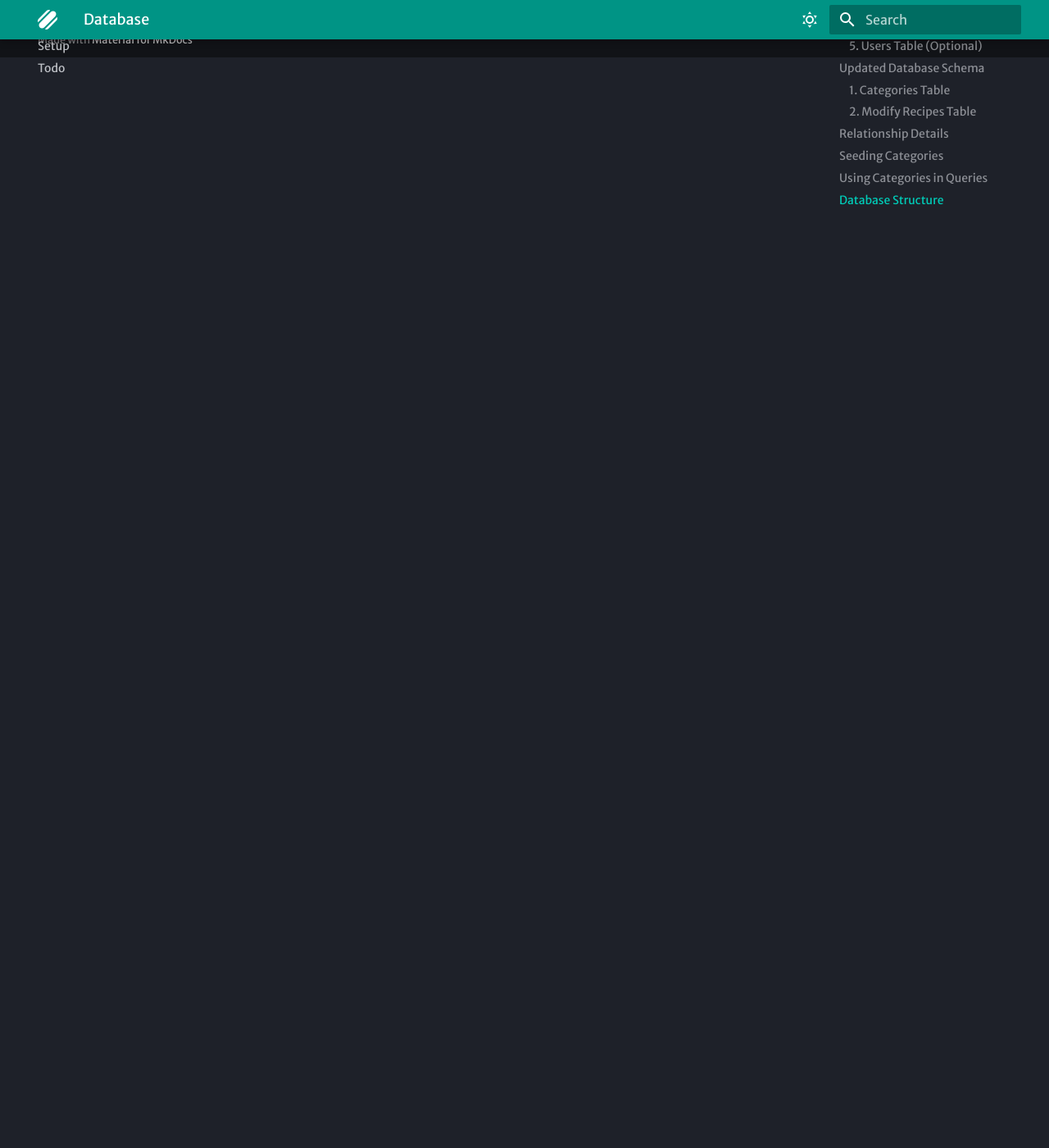
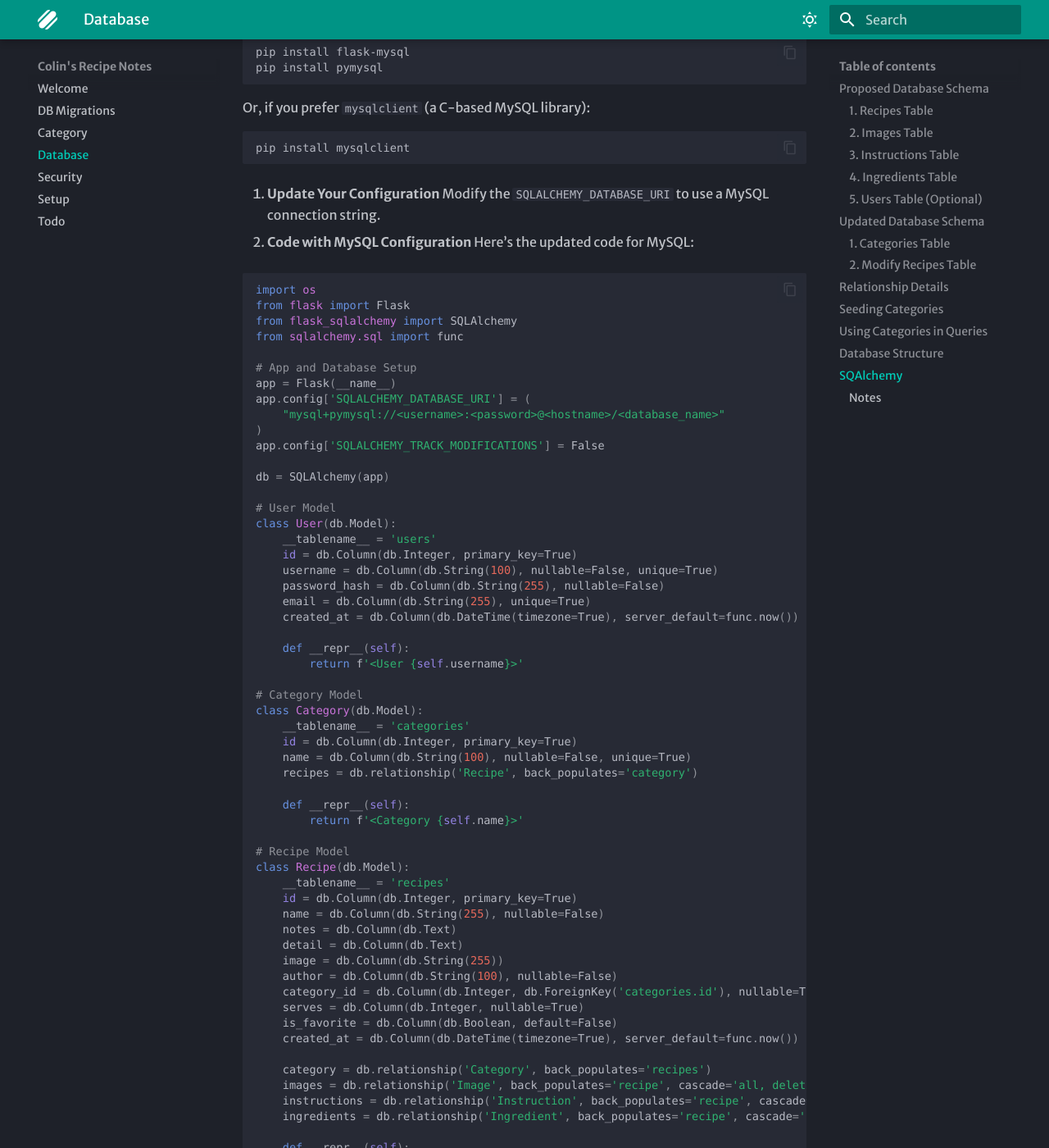
Before and after one commit to colinleroux/recipes-documentation, an MkDocs documentation site: the page built from docs/database.md, in a window 1280 px wide and 1400 px high, scrolled down 4023 px. Shown: the whole window at 82% size. Built offline with MkDocs 1.6.1 and Material for MkDocs 9.7.7, drawn with Linux system fonts in a browser that asks for light colours; some web fonts are replaced; some of the changed text lies outside the part shown.

Commit message:
added sqlalchemy

````diff
--- a/docs/database.md
+++ b/docs/database.md
@@ -187,3 +187,152 @@ erDiagram
     RECIPES ||--o{ INGREDIENTS : "has"
     CATEGORIES ||--o{ RECIPES : "categorizes"
 ```
+
+## SQAlchemy
+
+1. **Install Required Packages**
+   Ensure you have the `mysql-connector-python` or `pymysql` library installed to work with MySQL. Run one of the following commands:
+
+   ```bash
+   pip install flask-mysql
+   pip install pymysql
+   ```
+
+   Or, if you prefer `mysqlclient` (a C-based MySQL library):
+
+   ```bash
+   pip install mysqlclient
+   ```
+
+2. **Update Your Configuration**
+   Modify the `SQLALCHEMY_DATABASE_URI` to use a MySQL connection string.
+
+3. **Code with MySQL Configuration**
+   Here’s the updated code for MySQL:
+
+   ```python
+   import os
+   from flask import Flask
+   from flask_sqlalchemy import SQLAlchemy
+   from sqlalchemy.sql import func
+
+   # App and Database Setup
+   app = Flask(__name__)
+   app.config['SQLALCHEMY_DATABASE_URI'] = (
+       "mysql+pymysql://<username>:<password>@<hostname>/<database_name>"
+   )
+   app.config['SQLALCHEMY_TRACK_MODIFICATIONS'] = False
+
+   db = SQLAlchemy(app)
+
+   # User Model
+   class User(db.Model):
+       __tablename__ = 'users'
+       id = db.Column(db.Integer, primary_key=True)
+       username = db.Column(db.String(100), nullable=False, unique=True)
+       password_hash = db.Column(db.String(255), nullable=False)
+       email = db.Column(db.String(255), unique=True)
+       created_at = db.Column(db.DateTime(timezone=True), server_default=func.now())
+
+       def __repr__(self):
+           return f'<User {self.username}>'
+
+   # Category Model
+   class Category(db.Model):
+       __tablename__ = 'categories'
+       id = db.Column(db.Integer, primary_key=True)
+       name = db.Column(db.String(100), nullable=False, unique=True)
+       recipes = db.relationship('Recipe', back_populates='category')
+
+       def __repr__(self):
+           return f'<Category {self.name}>'
+
+   # Recipe Model
+   class Recipe(db.Model):
+       __tablename__ = 'recipes'
+       id = db.Column(db.Integer, primary_key=True)
+       name = db.Column(db.String(255), nullable=False)
+       notes = db.Column(db.Text)
+       detail = db.Column(db.Text)
+       image = db.Column(db.String(255))
+       author = db.Column(db.String(100), nullable=False)
+       category_id = db.Column(db.Integer, db.ForeignKey('categories.id'), nullable=True)
+       serves = db.Column(db.Integer, nullable=True)
+       is_favorite = db.Column(db.Boolean, default=False)
+       created_at = db.Column(db.DateTime(timezone=True), server_default=func.now())
+
+       category = db.relationship('Category', back_populates='recipes')
+       images = db.relationship('Image', back_populates='recipe', cascade='all, delete')
+       instructions = db.relationship('Instruction', back_populates='recipe', cascade='all, delete')
+       ingredients = db.relationship('Ingredient', back_populates='recipe', cascade='all, delete')
+
+       def __repr__(self):
+           return f'<Recipe {self.name}>'
+
+   # Image Model
+   class Image(db.Model):
+       __tablename__ = 'images'
+       id = db.Column(db.Integer, primary_key=True)
+       recipe_id = db.Column(db.Integer, db.ForeignKey('recipes.id'), nullable=False)
+       image = db.Column(db.String(255), nullable=False)
+       image_description = db.Column(db.String(255))
+       image_order_number = db.Column(db.Integer, nullable=True)
+
+       recipe = db.relationship('Recipe', back_populates='images')
+
+       def __repr__(self):
+           return f'<Image for Recipe {self.recipe_id}>'
+
+   # Instruction Model
+   class Instruction(db.Model):
+       __tablename__ = 'instructions'
+       id = db.Column(db.Integer, primary_key=True)
+       recipe_id = db.Column(db.Integer, db.ForeignKey('recipes.id'), nullable=False)
+       instruction_order = db.Column(db.Integer, nullable=False)
+       instruction_step = db.Column(db.Text, nullable=False)
+
+       recipe = db.relationship('Recipe', back_populates='instructions')
+
+       def __repr__(self):
+           return f'<Instruction {self.instruction_order} for Recipe {self.recipe_id}>'
+
+   # Ingredient Model
+   class Ingredient(db.Model):
+       __tablename__ = 'ingredients'
+       id = db.Column(db.Integer, primary_key=True)
+       recipe_id = db.Column(db.Integer, db.ForeignKey('recipes.id'), nullable=False)
+       quantity = db.Column(db.String(100), nullable=False)
+       ingredient_name = db.Column(db.String(255), nullable=False)
+
+       recipe = db.relationship('Recipe', back_populates='ingredients')
+
+       def __repr__(self):
+           return f'<Ingredient {self.ingredient_name} for Recipe {self.recipe_id}>'
+
+   # Initialize the database
+   if __name__ == '__main__':
+       with app.app_context():
+           db.create_all()
+   ```
+
+---
+
+### **Notes**
+1. Replace `<username>`, `<password>`, `<hostname>`, and `<database_name>` in the `SQLALCHEMY_DATABASE_URI` with your MySQL credentials and database name.
+   - Example:
+     ```python
+     app.config['SQLALCHEMY_DATABASE_URI'] = "mysql+pymysql://root:password@localhost/recipe_app"
+     ```
+
+2. **Create the Database**:
+   - Log in to MySQL and create the database before running the app:
+     ```sql
+     CREATE DATABASE recipe_app;
+     ```
+
+3. **Test the Setup**:
+   - Run the Flask app locally and ensure the tables are created in your MySQL database.
+   - Use sample data to test the relationships.
+
+4. **PythonAnywhere**:
+   - Update the `SQLALCHEMY_DATABASE_URI` for your PythonAnywhere database credentials when deploying.
````
